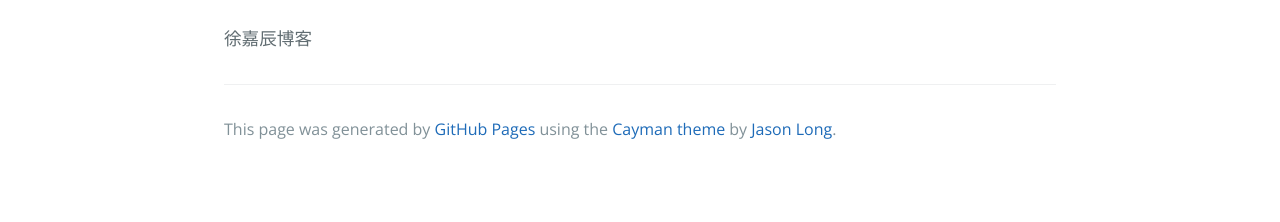
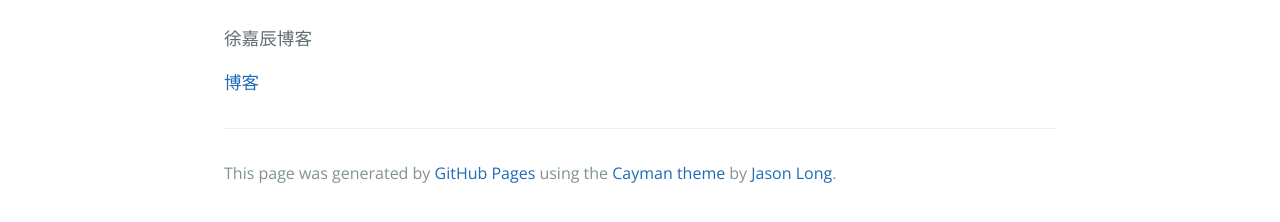
Before and after one commit to xujiachen/xujiachen.github.io, a plain HTML site: page index.html in a window 1280 px wide. Shown: the part 408-630 px from the top of the page. Drawn offline with nearby package versions, Linux system fonts and the light colour scheme.

Commit message:
Update index.html

```diff
--- a/index.html
+++ b/index.html
@@ -23,6 +23,8 @@
 
 <p>徐嘉辰博客</p>
 
+<a href="https://xujiachen.github.io/jekyll_demo">博客</a>
+
       <footer class="site-footer">
 
         <span class="site-footer-credits">This page was generated by <a href="https://pages.github.com">GitHub Pages</a> using the <a href="https://github.com/jasonlong/cayman-theme">Cayman theme</a> by <a href="https://twitter.com/jasonlong">Jason Long</a>.</span>
```
